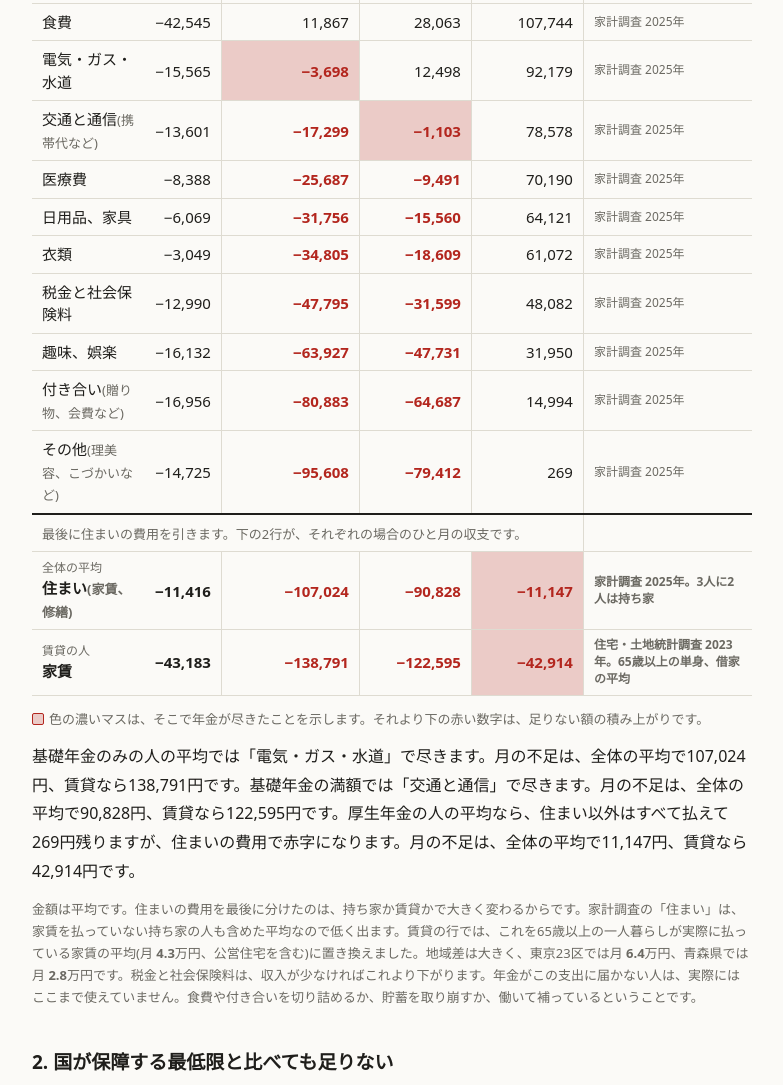
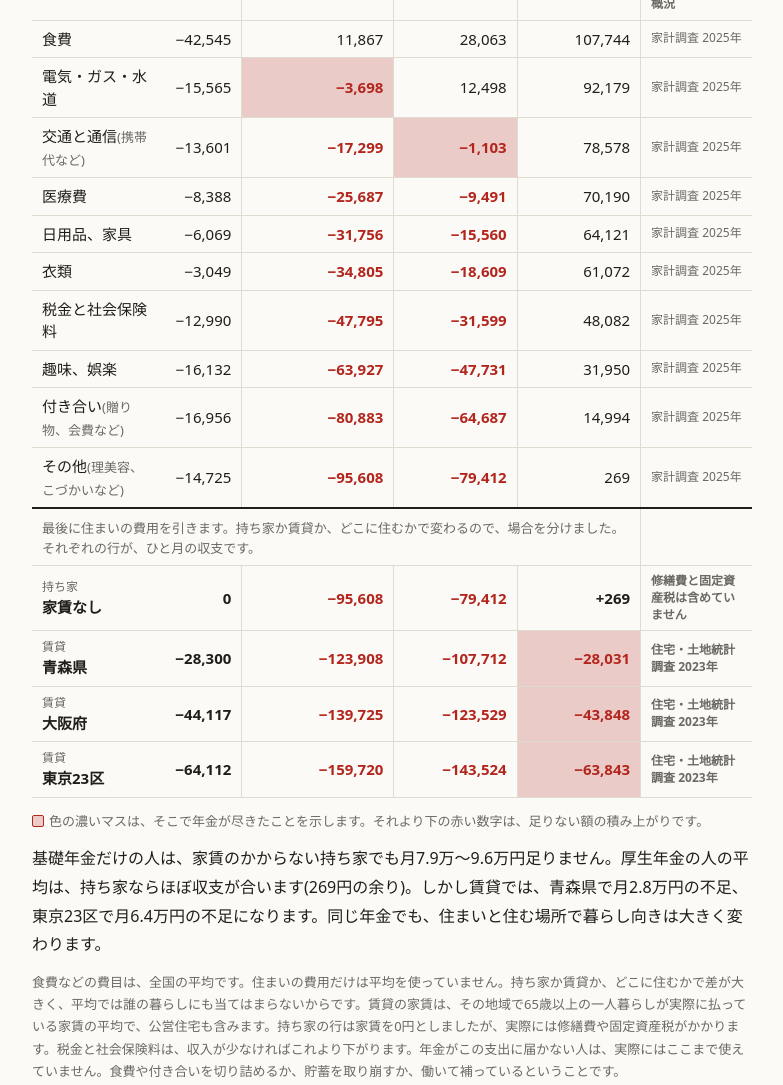
Before and after one commit to tsuki-sola-ai/society, a plain HTML site: page nenkin/index.html in a window 1280 px wide. Shown: the part 1140-2225 px from the top of the page, without its empty margins (248-1031 px from the left). Drawn offline with nearby package versions, Linux system fonts and the light colour scheme.

Commit message:
家計簿の住まいを、持ち家(家賃なし)と地域別の賃貸(青森県、大阪府、東京23区)に分ける
混合平均の行をやめ、場合ごとの収支を示す。

Co-Authored-By: Claude Fable 5.2 <noreply@anthropic.com>
Claude-Session: https://claude.ai/code/session_013K4KJsqeeVopXYhCPX7dWv

```diff
--- a/nenkin/index.html
+++ b/nenkin/index.html
@@ -112,14 +112,14 @@ footer{font-size:13px;color:var(--muted)}
     <p>一人暮らしで働いていない65歳以上の人が、実際に毎月使っている金額の平均です。年金から、上から順に引いていきます。</p>
     <div class="scroll">
       <table class="ledger" id="ledger">
-        <caption>単位: 円。年金の3列は、それぞれの年金から順に引いた残り。費目は家計調査、賃貸の家賃だけ住宅・土地統計調査です</caption>
+        <caption>単位: 円。年金の3列は、それぞれの年金から順に引いた残り。費目は家計調査、家賃は住宅・土地統計調査です</caption>
         <thead></thead>
         <tbody></tbody>
       </table>
     </div>
     <p class="muted"><span class="key first"></span>色の濃いマスは、そこで年金が尽きたことを示します。それより下の赤い数字は、足りない額の積み上がりです。</p>
     <p id="ledger-result"></p>
-    <p class="muted">金額は平均です。住まいの費用を最後に分けたのは、持ち家か賃貸かで大きく変わるからです。家計調査の「住まい」は、家賃を払っていない持ち家の人も含めた平均なので低く出ます。賃貸の行では、これを65歳以上の一人暮らしが実際に払っている家賃の平均(月 <b data-n="rent_man">—</b>万円、公営住宅を含む)に置き換えました。地域差は大きく、東京23区では月 <b data-n="rent_ku_man">—</b>万円、青森県では月 <b data-n="rent_aomori_man">—</b>万円です。税金と社会保険料は、収入が少なければこれより下がります。年金がこの支出に届かない人は、実際にはここまで使えていません。食費や付き合いを切り詰めるか、貯蓄を取り崩すか、働いて補っているということです。</p>
+    <p class="muted">食費などの費目は、全国の平均です。住まいの費用だけは平均を使っていません。持ち家か賃貸か、どこに住むかで差が大きく、平均では誰の暮らしにも当てはまらないからです。賃貸の家賃は、その地域で65歳以上の一人暮らしが実際に払っている家賃の平均で、公営住宅も含みます。持ち家の行は家賃を0円としましたが、実際には修繕費や固定資産税がかかります。税金と社会保険料は、収入が少なければこれより下がります。年金がこの支出に届かない人は、実際にはここまで使えていません。食費や付き合いを切り詰めるか、貯蓄を取り崩すか、働いて補っているということです。</p>
   </section>
 
   <section id="s2">
@@ -230,7 +230,7 @@ footer{font-size:13px;color:var(--muted)}
   <section class="final">
     <h2>基礎年金だけでは、一人で暮らしていけない</h2>
     <ol>
-      <li><strong>足りない額は大きい。</strong>一人暮らしの高齢者の平均的な支出は、税金と社会保険料を含めて月 <b data-n="outgo_man">—</b>万円です。基礎年金だけの人の平均 <b data-n="kiso_avg">—</b>万円では、毎月 <b data-n="gap_outgo">—</b>万円足りません。賃貸で暮らす人は家賃が平均で月 <b data-n="rent_man">—</b>万円かかり、不足は <b data-n="gap_rent">—</b>万円に広がります。厚生年金の人の平均でも、賃貸なら <b data-n="gap_rent_kosei">—</b>万円足りません。国が生活保護で保障する最低限の額(月 <b data-n="need_lo">—</b>万〜<b data-n="need_hi">—</b>万円)にも届きません。</li>
+      <li><strong>足りない額は大きい。</strong>一人暮らしの高齢者の平均的な支出は、住まいの費用を除いても、税金と社会保険料を含めて月 <b data-n="base_man">—</b>万円です。基礎年金だけの人の平均 <b data-n="kiso_avg">—</b>万円では、家賃のかからない持ち家でも毎月 <b data-n="gap_own_ledger">—</b>万円足りません。賃貸なら、家賃の分だけ不足が広がります。青森県(家賃は月 <b data-n="rent_aomori_man">—</b>万円)で <b data-n="gap_rent_aomori">—</b>万円、東京23区(月 <b data-n="rent_ku_man">—</b>万円)で <b data-n="gap_rent_ku">—</b>万円の不足です。厚生年金の人の平均でも、東京23区の賃貸では <b data-n="gap_rent_ku_kosei">—</b>万円足りません。国が生活保護で保障する最低限の額(月 <b data-n="need_lo">—</b>万〜<b data-n="need_hi">—</b>万円)にも届きません。</li>
       <li><strong>該当する人は少なくない。</strong>基礎年金だけの人は <b data-n="kiso_total_man">—</b>万人います。その <b data-n="kiso_under7_pct">—</b>%は年金が月7万円未満で、<b data-n="kiso_women_pct">—</b>%は女性です。</li>
       <li><strong>暮らせているのは、年金以外の支えがあるから。</strong>持ち家、配偶者の年金、仕事などの収入、貯蓄の四つです。年金の少なさがそのまま困窮にならないのは、このどれかを持っている人が多いためです。</li>
       <li><strong>支えを持たない人が、最も厳しい。</strong>都市部で賃貸に一人で暮らし、貯蓄がなく、働けない人です。配偶者との死別は、支えを一度に失う出来事です。厚生年金がある人でも、<b data-n="kosei_under_lo_pct">—</b>%は月 <b data-n="rent_lo_man">—</b>万円未満で、賃貸の一人暮らしでは最低限の額に届きません。</li>
@@ -254,7 +254,7 @@ footer{font-size:13px;color:var(--muted)}
     <ul>
       <li><strong>生活保護を申請する。</strong>年金を受けていても、国が定める最低限の額に足りない分を受け取れます。申請は権利で、書類がそろっていなくても、家族に相談する前でも申請できます。窓口は住んでいる市区町村の福祉事務所です(<a href="https://www.mhlw.go.jp/stf/seisakunitsuite/bunya/hukushi_kaigo/seikatsuhogo/seikatsuhogopage.html">厚生労働省の案内</a>)。</li>
       <li><strong>年金生活者支援給付金を確かめる。</strong>年金などの収入が年およそ81万円以下で、世帯の全員が住民税非課税なら、月5,620円を基準にした額が年金に上乗せされます。額は保険料を納めた期間で変わります。自動では始まらず、請求が必要です(<a href="https://www.nenkin.go.jp/oshirase/taisetu/kojin/2026/202604/0401.html">日本年金機構の案内</a>)。</li>
-      <li><strong>住まいの費用を下げる。</strong>このページで見たとおり、家賃があるかどうかで不足額は月3万円ほど変わります。公営住宅は収入に応じた家賃で、市区町村や都道府県が募集しています。</li>
+      <li><strong>住まいの費用を下げる。</strong>このページで見たとおり、家賃があるかどうか、どこに住むかで、不足額は月3万〜6万円変わります。公営住宅は収入に応じた家賃で、市区町村や都道府県が募集しています。</li>
       <li><strong>保険料の軽減を確かめる。</strong>国民健康保険料と介護保険料には、所得の低い世帯向けの軽減があります。市区町村の窓口で確かめられます。</li>
       <li><strong>どこに行けばよいか分からないとき。</strong>市区町村の「生活困窮者自立支援」の相談窓口か、地域包括支援センターで、使える制度をまとめて相談できます。</li>
     </ul>
@@ -353,7 +353,7 @@ Promise.all([...['pension', 'thresholds', 'reach', 'pension_avg', 'kakei', 'supp
       if (balance < 0 && ranOutAt < 0) ranOutAt = i;
       return {item, balance};
     });
-    return {rows, ranOutAt, before: balance, finalAvg: balance - home.amount, finalRent: balance - rent.national};
+    return {rows, ranOutAt, before: balance};
   };
   const spendTotal = d3.sum(kakei.filter((r) => r.kind === 'spend'), (r) => r.amount), outgoTotal = d3.sum(kakei, (r) => r.amount);
   const sup = Object.fromEntries(supports.map((r) => [r.id, r.value]));
@@ -375,8 +375,9 @@ Promise.all([...['pension', 'thresholds', 'reach', 'pension_avg', 'kakei', 'supp
     outgo_man: man1(outgoTotal), gap_outgo: man1(outgoTotal - avg.kiso),
     other_income_pct: (100 - sup.pension_only).toFixed(1),
     rent_man: man1(rent.national), rent_ku_man: man1(rent.tokyo_ku), rent_aomori_man: man1(rent.aomori),
-    outgo_rent_man: man1(outgoTotal - home.amount + rent.national), gap_rent: man1(outgoTotal - home.amount + rent.national - avg.kiso),
-    gap_rent_kosei: man1(outgoTotal - home.amount + rent.national - avg.kosei),
+    base_man: man1(outgoTotal - home.amount), gap_own_ledger: man1(outgoTotal - home.amount - avg.kiso),
+    gap_rent_aomori: man1(outgoTotal - home.amount + rent.aomori - avg.kiso), gap_rent_ku: man1(outgoTotal - home.amount + rent.tokyo_ku - avg.kiso),
+    gap_rent_ku_kosei: man1(outgoTotal - home.amount + rent.tokyo_ku - avg.kosei), gap_rent_aomori_kosei: man1(outgoTotal - home.amount + rent.aomori - avg.kosei),
     kiso_full_70: man1(avg.kiso_full * 1.42), kosei_avg: man1(avg.kosei), kosei_ratio: (avg.kosei / avg.kiso).toFixed(1),
     tk_living: man1(tk0.living), tk_rent: man1(tk0.rent), ru_rent: man1(ru0.rent),
     need_lo: man1(needLo), need_hi: man1(needHi), own_lo: man1(ownLo), own_hi: man1(ownHi),
@@ -583,32 +584,41 @@ Promise.all([...['pension', 'thresholds', 'reach', 'pension_avg', 'kakei', 'supp
     tr.append(mk('td', SRC.kakei, 'src'));
     body.push(tr);
   });
-  // 住まいの費用で2通りに分かれる。それぞれの行の残りが、ひと月の収支になる
+  // 住まいの費用で分かれる。持ち家(家賃なし)と、地域ごとの賃貸。それぞれの行の残りが、ひと月の収支になる
   const split = mk('tr', null, 'split');
-  const splitCell = mk('td', '最後に住まいの費用を引きます。下の2行が、それぞれの場合のひと月の収支です。');
+  const splitCell = mk('td', '最後に住まいの費用を引きます。持ち家か賃貸か、どこに住むかで変わるので、場合を分けました。それぞれの行が、ひと月の収支です。');
   splitCell.colSpan = 5;
   split.append(splitCell, mk('td', '', 'src'));
   body.push(split);
-  const closing = (label, sub, amount, key, src, srcMobile) => {
+  const closing = (label, sub, amount, src) => {
     const tr = mk('tr', null, 'total');
-    const td = itemCell(label, srcMobile);
+    const td = mk('td', label);
     td.insertBefore(mk('span', sub, 'case'), td.firstChild);
-    tr.append(td, mk('td', '−' + comma(amount), 'num'));
+    tr.append(td, mk('td', amount ? '−' + comma(amount) : '0', 'num'));
     incomes.forEach((inc) => {
-      const v = inc[key];
+      const v = inc.before - amount;
       tr.append(mk('td', (v < 0 ? '−' : '+') + comma(Math.abs(v)), 'num bal' + (v < 0 ? ' minus' : '') + (inc.before >= 0 && v < 0 ? ' first' : '')));
     });
     tr.append(mk('td', src, 'src'));
     return tr;
   };
-  body.push(closing('住まい(家賃、修繕)', '全体の平均', home.amount, 'finalAvg', SRC.kakei + '。3人に2人は持ち家', null));
-  body.push(closing('家賃', '賃貸の人', rent.national, 'finalRent', SRC.rent + '。65歳以上の単身、借家の平均', '出典: ' + SRC.rent));
+  const cases = [
+    {label: '家賃なし', sub: '持ち家', amount: 0, src: '修繕費と固定資産税は含めていません'},
+    {label: '青森県', sub: '賃貸', amount: rent.aomori, src: SRC.rent},
+    {label: '大阪府', sub: '賃貸', amount: rent.osaka_pref, src: SRC.rent},
+    {label: '東京23区', sub: '賃貸', amount: rent.tokyo_ku, src: SRC.rent}
+  ];
+  cases.forEach((c) => body.push(closing(c.label, c.sub, c.amount, c.src)));
   document.querySelector('#ledger tbody').replaceChildren(...body);
   const plain = (label) => label.replace(/\(.*\)$/, '');
-  document.getElementById('ledger-result').textContent = incomes.map((inc) =>
-    (inc.ranOutAt < 0 ? inc.label + 'なら、住まい以外はすべて払えて' + comma(inc.before) + '円残りますが、住まいの費用で赤字になります。'
-      : inc.label + 'では「' + plain(common[inc.ranOutAt].label) + '」で尽きます。')
-    + '月の不足は、全体の平均で' + comma(-inc.finalAvg) + '円、賃貸なら' + comma(-inc.finalRent) + '円です。').join('');
+  // 表の読みどころを短く書く。細かい数字は表にあるので、ここでは繰り返さない
+  const short = (v) => (v < 0 ? '月' + man1(-v) + '万円の不足' : 'ほぼ収支が合います(' + comma(v) + '円の余り)');
+  const [k0, k1, k2] = incomes;
+  document.getElementById('ledger-result').textContent =
+    '基礎年金だけの人は、家賃のかからない持ち家でも月' + man1(-k1.before) + '万〜' + man1(-k0.before) + '万円足りません。'
+    + '厚生年金の人の平均は、持ち家なら' + (k2.before < 0 ? short(k2.before) + 'です' : short(k2.before)) + '。'
+    + 'しかし賃貸では、青森県で' + short(k2.before - rent.aomori) + '、東京23区で' + short(k2.before - rent.tokyo_ku) + 'になります。'
+    + '同じ年金でも、住まいと住む場所で暮らし向きは大きく変わります。';
 
   // 最低限の額と年金の比較(横棒)
   const nel = document.getElementById('need');
```
